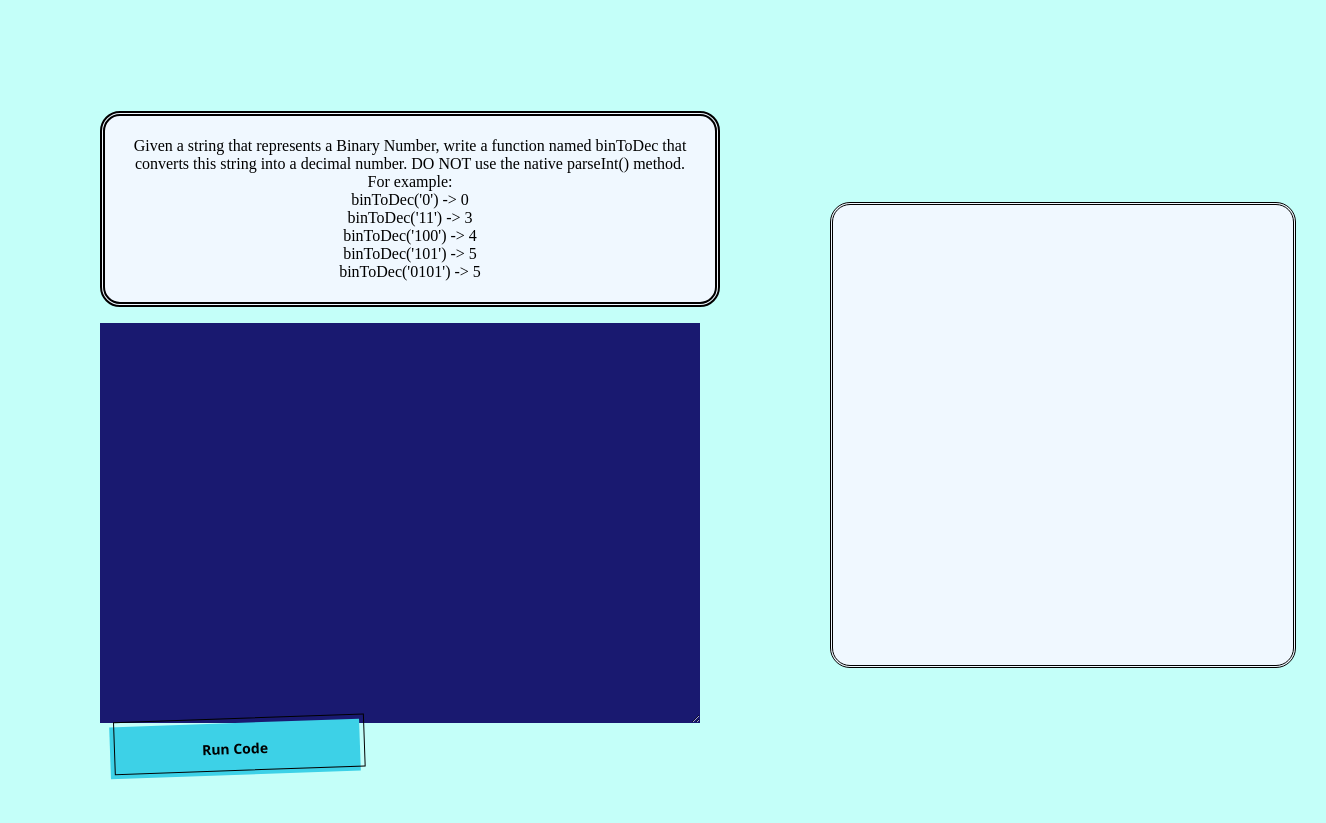
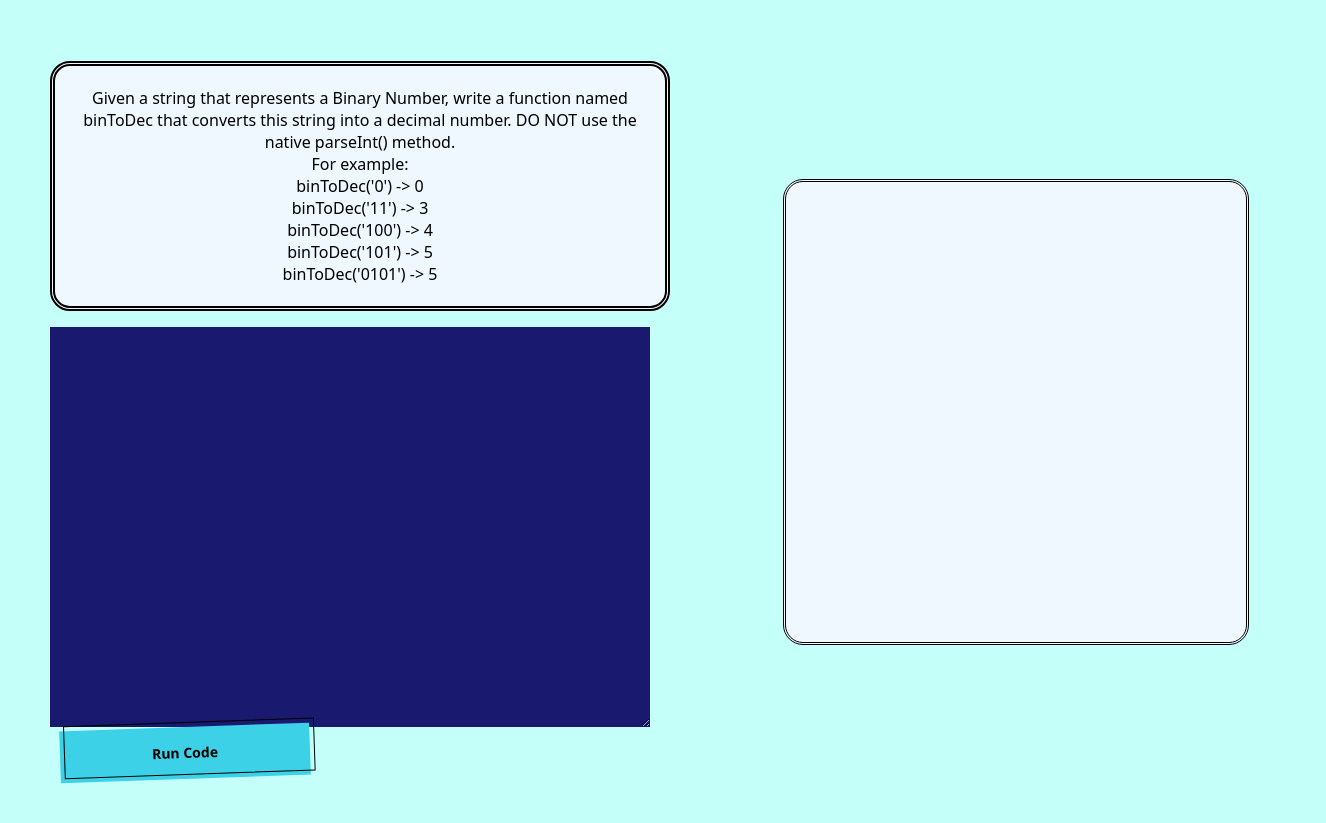
Before and after one commit to FoodieMeetsFoodie/CodersOnly, a React app: page /Daily in a window 1280 px wide. Shown: the part 111-934 px from the top of the page, 1326 px wide, since content can reach past the window. Built offline with nearby package versions, Linux system fonts and the light colour scheme; no server answers; a web font is replaced by a local one.

Commit message:
fixed some styling

```diff
--- a/client/components/dailyProblem.jsx
+++ b/client/components/dailyProblem.jsx
@@ -128,37 +128,37 @@ const DailyProblem = (props) => {
         <ol>
       <li><ul><li>Arguments: ${JSON.stringify(
         prompts[number].args1[0]
-      )}</li> <li>Answer:${
+      )}</li> <li>Answer: ${
           prompts[number].args1[1]
-        }</li> <li>Your Result:${result1}</li></ul>
+        }</li> <li>Your Result: ${result1}</li></ul>
       <li><ul><li>Arguments: ${JSON.stringify(
         prompts[number].args2[0]
-      )}</li> <li>Answer:${
+      )}</li> <li>Answer: ${
           prompts[number].args2[1]
-        }</li> <li>Your Result:${result2}</li></ul>
+        }</li> <li>Your Result: ${result2}</li></ul>
       <li><ul><li>Arguments: ${JSON.stringify(
         prompts[number].args3[0]
-      )}</li> <li>Answer:${
+      )}</li> <li>Answer: ${
           prompts[number].args3[1]
-        }</li> <li>Your Result:${result3}</li></ul></ol>`;
+        }</li> <li>Your Result: ${result3}</li></ul></ol>`;
       } else {
         document.getElementById('result').innerHTML = `Wow that's right!
         <ol>
       <li><ul><li>Arguments: ${JSON.stringify(
         prompts[number].args1[0]
-      )}</li> <li>Answer:${
+      )}</li> <li>Answer: ${
           prompts[number].args1[1]
-        }</li> <li>Your Result:${result1}</li></ul>
+        }</li> <li>Your Result: ${result1}</li></ul>
       <li><ul><li>Arguments: ${JSON.stringify(
         prompts[number].args2[0]
       )}</li> <li>Answer:${
           prompts[number].args2[1]
-        }</li> <li>Your Result:${result2}</li></ul>
+        }</li> <li>Your Result: ${result2}</li></ul>
       <li><ul><li>Arguments: ${JSON.stringify(
         prompts[number].args3[0]
-      )}</li> <li>Answer:${
+      )}</li> <li>Answer: ${
           prompts[number].args3[1]
-        }</li> <li>Your Result:${result3}</li></ul></ol>`;
+        }</li> <li>Your Result: ${result3}</li></ul></ol>`;
       }
       setRun(false);
     }
@@ -175,7 +175,6 @@ const DailyProblem = (props) => {
       <Navbar />
       <div id='daily'>
         <div id='problem'>
-          <div id='prompt-box'>
           <p id='prompt'></p>
           <textarea
             id='prompt-text'
@@ -185,11 +184,9 @@ const DailyProblem = (props) => {
             Run Code
           </button>
         </div>
-        </div>
         <div id='result-box'>
           <p id='result'></p>
         </div>
-        <div id='solution-board'></div>
       </div>
     </div>
   );
--- a/client/stylesheets/Daily.css
+++ b/client/stylesheets/Daily.css
@@ -1,18 +1,22 @@
+@import url('http://fonts.cdnfonts.com/css/dejavu-sans-mono');
 #daily-container {
   display: flex;
   flex-direction: column;
 }
+#daily {
+  display: grid;
+  grid-template-areas:
+    'prob solu'
+    'prob solu';
+}
 
 #problem {
+  grid-area: 'prob';
   display: flex;
   flex-direction: column;
-  margin: 100px;
+  padding: 50px;
 }
-#prompt-box {
-  display: flex;
-  flex-direction: column;
-  max-width: 600px;
-}
+
 #prompt-text {
   border-style: none;
   background-color: midnightblue;
@@ -35,11 +39,16 @@
   width: 400px;
   padding: 30px;
   margin: 30px;
+  font-family: ui-sans-serif, system-ui, -apple-system, system-ui, 'Segoe UI',
+    Roboto, 'Helvetica Neue', Arial, 'Noto Sans', sans-serif,
+    'Apple Color Emoji', 'Segoe UI Emoji', 'Segoe UI Symbol', 'Noto Color Emoji';
 }
 #result-box {
+  grid-area: 'solu';
   display: flex;
   justify-content: center;
   align-items: center;
+  margin-left: 30px;
 }
 #run-code {
   max-width: 100px;
@@ -57,14 +66,10 @@
   height: auto;
   border-radius: 20px;
   padding: 5px;
+  font-family: ui-sans-serif, system-ui, -apple-system, system-ui, 'Segoe UI',
+    Roboto, 'Helvetica Neue', Arial, 'Noto Sans', sans-serif,
+    'Apple Color Emoji', 'Segoe UI Emoji', 'Segoe UI Symbol', 'Noto Color Emoji';
 }
-
-#daily {
-  display: flex;
-  flex-direction: row;
-}
-
-@import url('http://fonts.cdnfonts.com/css/dejavu-sans-mono');
 
 #run-code {
   font-family: 'DejaVu Sans Mono', sans-serif;
```
Lines whose indentation alone changed are shown as unchanged.
